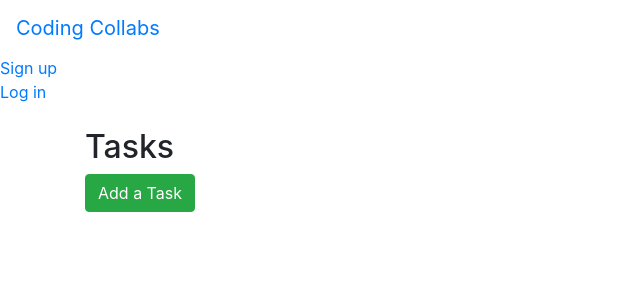
After one commit to celinevalentine/codingcollabs, a Flask app: template templates/tasks/show.html in a window 1280 px wide. The commit adds this page. Shown: the top 300 px of the page, without its empty margins (0-640 px from the left). Run offline with Flask 2, Linux system fonts and the light colour scheme; the template is opened without the code that fills it, so the values that code supplies are empty; some libraries are stand-ins or nearby versions.

Commit message:
tags edit route error

```diff
--- a/app.py
+++ b/app.py
@@ -1,7 +1,7 @@
 from flask import Flask, request, redirect, render_template, flash, session, g, abort, url_for
 from flask_debugtoolbar import DebugToolbarExtension
-from models import db, connect_db, User, Project, UserProject
-from forms import RegisterForm, LoginForm, UserEditForm,AddProjectForm
+from models import db, connect_db, User, Project, UserProject, Task
+from forms import RegisterForm, LoginForm, UserEditForm,AddProjectForm, AddTaskForm
 from werkzeug.exceptions import Unauthorized
 from sqlalchemy.exc import IntegrityError
 import os, requests
@@ -123,18 +123,21 @@ def edit_user(username):
     form = UserEditForm(obj=user)
 
     if form.validate_on_submit():
-        if User.authenticate(user.username, form.password.data):
-
-            user.profile_image_url = form.profile_image_url.data
-            user.bio = form.bio.data
-            user.email = form.email.data
+        # if User.authenticate(user.username, form.password.data):
+        # user.username= form.username.data
+        user.password = form.password.data
+        user.profile_image_url = form.profile_image_url.data
+        user.bio = form.bio.data
+        user.email = form.email.data
+        user.location = form.location.data
 
 
-            db.session.commit()
 
-            return redirect(f"/users/{username}")
+        db.session.commit()
 
-        flash("Wrong password, please try again.", 'danger')
+        return redirect(f"/users/{username}")
+
+        # flash("Wrong password, please try again.", 'danger')
 
     return render_template("users/edit.html", form=form, user=user)
 
@@ -221,12 +224,12 @@ def edit_project(id):
     form = AddProjectForm(obj=project)
 
     if form.validate_on_submit():
-        name = form.name.data
-        technology = form.technology.data
-        about = form.about.data
-        level = form.level.data
-        link = form.link.data
-        availability=form.availability.data
+        project.name = form.name.data
+        project.technology = form.technology.data
+        project.about = form.about.data
+        project.level = form.level.data
+        project.link = form.link.data
+        project.availability=form.availability.data
 
         db.session.commit()
 
@@ -248,6 +251,110 @@ def delete_project(id):
     db.session.commit()
 
     return redirect('/projects')
+
+##############################################################################
+# Task Routes:
+@app.route("/tasks")
+def show_tasks():
+    """show all tasks"""
+
+    if not g.user:
+        flash("Access unauthorized.", "danger")
+        return redirect("/")
+
+    tasks = Task.query.all()
+
+    return render_template('tasks/show.html', tasks=tasks)
+
+@app.route(f"/tasks/new", methods=["GET", "POST"])
+def new_task():
+    """Add the task form and process it."""
+
+    if not g.user:
+        flash("Access unauthorized.", "danger")
+        return redirect("/")
+
+    form = AddTaskForm()
+
+    if form.validate_on_submit():
+        title = form.title.data
+        notes = form.notes.data
+
+        task = Task(
+            title = title,
+            notes = notes
+            )
+
+        db.session.add(task)
+        db.session.commit()
+
+
+        return redirect ("/tasks")
+
+    return render_template("tasks/new.html", form=form)
+
+
+@app.route('/task/<int:id>')
+def detail_task(id):
+    """show details of a task"""
+
+    if not g.user:
+        flash("Access unauthorized.", "danger")
+        return redirect("/")
+
+    task = Task.query.get_or_404(id)
+
+    return render_template('tasks/detail.html', task=task)
+
+
+@app.route('/tasks/<int:id>/edit', methods=["GET", "POST"])
+def edit_task(id):
+    """Show and edit a task."""
+
+    if not g.user:
+        flash("Access unauthorized.", "danger")
+        return redirect("/")
+
+    task = Task.query.get_or_404(id)
+
+    form = AddTaskForm(obj=task)
+
+    if form.validate_on_submit():
+        task.title = form.title.data
+        task.notes = form.notes.data
+
+        db.session.commit()
+
+        return redirect(f"/tasks/{task.id}")
+
+    return render_template("tasks/edit.html", form=form, task=task)
+
+@app.route('/tasks/<int:id>/delete', methods=["POST"])
+def delete_task(id):
+    """Delete a task."""
+
+    if not g.user:
+        flash("Access unauthorized.", "danger")
+        return redirect("/")
+
+    task = Task.query.get_or_404(id)
+
+    db.session.delete(task)
+    db.session.commit()
+
+    return redirect('/tasks')
+
+
+
+
+
+
+
+
+
+
+
+
 
 ##############################################################################
 # Comments Routes:
--- a/templates/projects/detail.html
+++ b/templates/projects/detail.html
@@ -6,6 +6,7 @@
 {% block content %}
 <h2>Project Details</h2>
   <ul>
+    <li>Project ID: {{project.id}}</li>
     <li>Name: {{project.name}}</li>
     <li>Technology:{{project.technology}}</li>
       <li>About:{{project.about}}</li>
@@ -17,7 +18,7 @@
   </ul>
 
   <form>
-  <a href="/projects/join" class="btn btn-success">Join</a>
+  <a href="/tasks/new" class="btn btn-success">Join</a>
   <a href="/projects" class="btn btn-primary">Go Back</a>
 
     <button class="btn btn-info"formmethod="GET" formaction="/projects/{{project.id}}/edit">Edit</button>
--- a/templates/projects/show.html
+++ b/templates/projects/show.html
@@ -29,10 +29,7 @@
 
       </li>
 
-      <form>
-
-
-      {% endfor %}
+  {% endfor %}
     </ul>
 
 
--- /dev/null
+++ b/templates/tasks/show.html
@@ -0,0 +1,32 @@
+{% extends 'base.html' %}
+
+{% block title %}tasks{% endblock %}
+
+{% block content %}
+
+<div class="row">
+
+  <div class="col-sm-10 col-12">
+
+    <h2 class="mt-4">Tasks</h2>
+
+    <div>
+  </div>
+  <div>
+      <p>
+        <a href="/tasks/new" class="btn btn-success">
+          Add a Task
+        </a>
+      </p>
+
+    <ul>
+      {% for task in tasks %}
+
+      <li>
+        <a href="/tasks/{{task.id}}">{{ task.title }}</a>
+      </li>
+      {% endfor %}
+    </ul>
+</div>
+
+{% endblock %}
```
Also changed, not shown: forms.py (+10 -2 lines), models.py (+22 -5 lines), templates/tasks/detail.html (added, +21 -0 lines), templates/tasks/edit.html (added, +18 -0 lines), templates/tasks/new.html (added, +16 -0 lines), static/images/icon-user-default.png (added).
